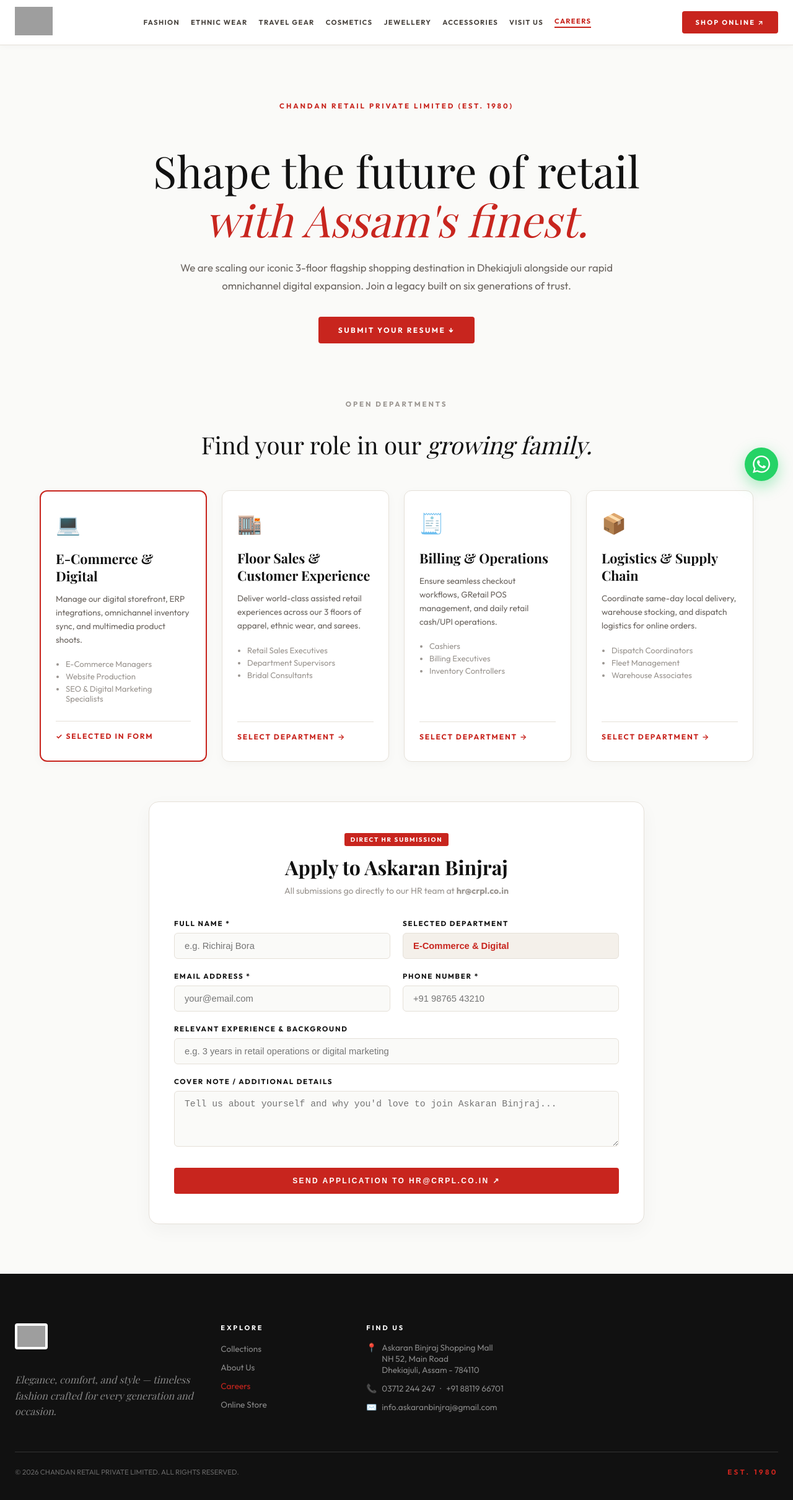
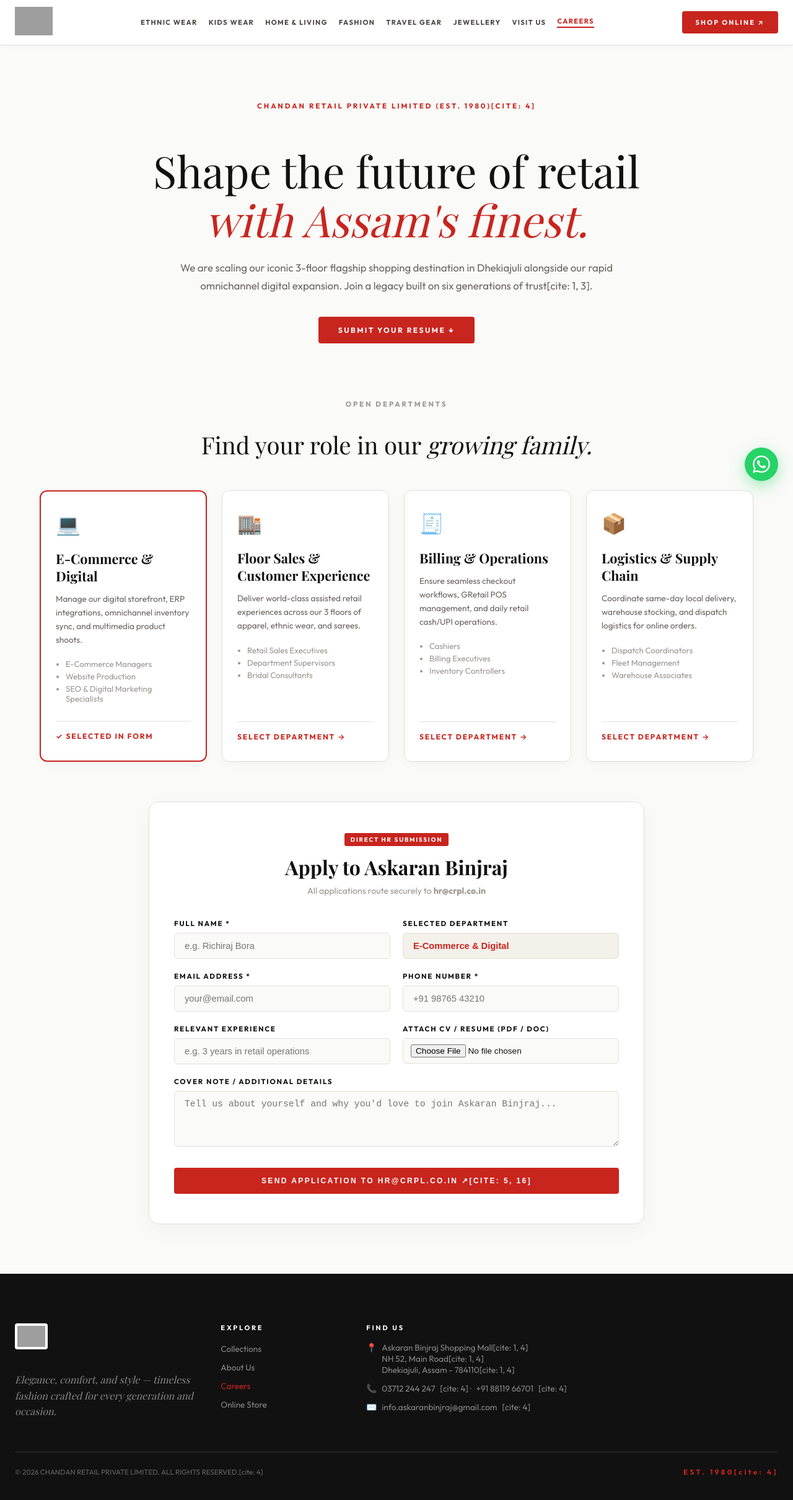
Before and after one commit to richieraj45-creator/askaran-binjraj-redesign, a React (Create React App) app: page /careers in a window 1280 px wide. Shown: the whole page at 62% size. Built offline with nearby package versions, Linux system fonts and the light colour scheme; grey boxes are pictures that could not be loaded; a web font is replaced by a local one.

Commit message:
Fix kids wear image, remove duplicated image entries, and add CV attach file input to careers form routing to hr@crpl.co.in

```diff
--- a/src/pages/Careers.jsx
+++ b/src/pages/Careers.jsx
@@ -41,7 +41,8 @@
     email: "",
     phone: "",
     experience: "",
-    coverNote: ""
+    coverNote: "",
+    resumeFile: null
   });
 
   useEffect(() => {
@@ -52,23 +53,25 @@
     e.preventDefault();
     setSubmitted(true);
 
+    const fileName = formData.resumeFile ? formData.resumeFile.name : "No file attached";
     const subject = encodeURIComponent(`Job Application: ${selectedDept} - ${formData.name}`);
     const body = encodeURIComponent(
       `Candidate Name: ${formData.name}\n` +
       `Email: ${formData.email}\n` +
       `Phone: ${formData.phone}\n` +
       `Department / Role: ${selectedDept}\n` +
-      `Experience: ${formData.experience}\n\n` +
+      `Experience: ${formData.experience}\n` +
+      `Attached Resume: ${fileName}\n\n` +
       `Cover Note / Details:\n${formData.coverNote}\n\n` +
-      `[Please attach resume file before sending]`
+      `[Note: Please ensure you attach your CV file to this email before hitting send to hr@crpl.co.in]`
     );
 
     window.location.href = `mailto:hr@crpl.co.in?subject=${subject}&body=${body}`;
 
     setTimeout(() => {
       setSubmitted(false);
-      setFormData({ name: "", email: "", phone: "", experience: "", coverNote: "" });
-    }, 4000);
+      setFormData({ name: "", email: "", phone: "", experience: "", coverNote: "", resumeFile: null });
+    }, 4500);
   };
 
   return (
@@ -86,12 +89,12 @@
             />
           </Link>
           <nav className="sf-nav">
+            <Link to="/">ETHNIC WEAR</Link>
+            <Link to="/">KIDS WEAR</Link>
+            <Link to="/">HOME & LIVING</Link>
             <Link to="/">FASHION</Link>
-            <Link to="/">ETHNIC WEAR</Link>
             <Link to="/">TRAVEL GEAR</Link>
-            <Link to="/">COSMETICS</Link>
             <Link to="/">JEWELLERY</Link>
-            <Link to="/">ACCESSORIES</Link>
             <Link to="/">VISIT US</Link>
             <Link to="/careers" style={{ color: "var(--red)", borderBottom: "2px solid var(--red)", paddingBottom: "2px" }}>CAREERS</Link>
           </nav>
@@ -105,12 +108,12 @@
           </div>
         </div>
         <nav className={`sf-mobile-nav ${mobileMenuOpen ? "open" : ""}`}>
+          <Link to="/" onClick={() => setMobileMenuOpen(false)}>ETHNIC WEAR</Link>
+          <Link to="/" onClick={() => setMobileMenuOpen(false)}>KIDS WEAR</Link>
+          <Link to="/" onClick={() => setMobileMenuOpen(false)}>HOME & LIVING</Link>
           <Link to="/" onClick={() => setMobileMenuOpen(false)}>FASHION</Link>
-          <Link to="/" onClick={() => setMobileMenuOpen(false)}>ETHNIC WEAR</Link>
           <Link to="/" onClick={() => setMobileMenuOpen(false)}>TRAVEL GEAR</Link>
-          <Link to="/" onClick={() => setMobileMenuOpen(false)}>COSMETICS</Link>
           <Link to="/" onClick={() => setMobileMenuOpen(false)}>JEWELLERY</Link>
-          <Link to="/" onClick={() => setMobileMenuOpen(false)}>ACCESSORIES</Link>
           <Link to="/" onClick={() => setMobileMenuOpen(false)}>VISIT US</Link>
           <Link to="/careers" onClick={() => setMobileMenuOpen(false)} style={{ color: "var(--red)" }}>CAREERS</Link>
           <a href="https://shop.askaranbinjraj.com/" target="_blank" rel="noopener noreferrer">SHOP ONLINE ↗</a>
@@ -120,14 +123,14 @@
       {/* Hero Section */}
       <section style={{ padding: "90px 24px 50px", maxWidth: "900px", margin: "0 auto", textAlign: "center" }}>
         <div style={{ fontSize: "0.72rem", fontWeight: 700, letterSpacing: "0.25em", color: "var(--red)", marginBottom: "16px", textTransform: "uppercase" }}>
-          Chandan Retail Private Limited (Est. 1980)
+          Chandan Retail Private Limited (Est. 1980)[cite: 4]
         </div>
         <h1 style={{ fontFamily: "var(--serif)", fontSize: "clamp(2.8rem, 5.5vw, 4.4rem)", fontWeight: 400, lineHeight: 1.12, color: "var(--ink)", marginBottom: "24px" }}>
           Shape the future of retail <br />
           <em style={{ color: "var(--red)", fontStyle: "italic" }}>with Assam's finest.</em>
         </h1>
         <p style={{ fontSize: "1.05rem", color: "var(--mid)", lineHeight: 1.7, maxWidth: "700px", margin: "0 auto 36px" }}>
-          We are scaling our iconic 3-floor flagship shopping destination in Dhekiajuli alongside our rapid omnichannel digital expansion. Join a legacy built on six generations of trust.
+          We are scaling our iconic 3-floor flagship shopping destination in Dhekiajuli alongside our rapid omnichannel digital expansion. Join a legacy built on six generations of trust[cite: 1, 3].
         </p>
         <a href="#apply-form" className="sf-btn-red" style={{ padding: "14px 32px", fontSize: "0.75rem", letterSpacing: "0.2em" }}>
           Submit Your Resume ↓
@@ -178,19 +181,19 @@
           ))}
         </div>
 
-        {/* Quick Application Form Box */}
+        {/* Quick Application Form Box with CV Upload */}
         <div id="apply-form" style={{ background: "#ffffff", border: "1px solid var(--border)", borderRadius: "16px", padding: "48px 40px", maxWidth: "800px", margin: "0 auto", boxShadow: "0 10px 30px rgba(0,0,0,0.04)" }}>
           <div style={{ textAlign: "center", marginBottom: "36px" }}>
             <span className="sf-badge" style={{ marginBottom: "12px" }}>Direct HR Submission</span>
             <h3 style={{ fontFamily: "var(--serif)", fontSize: "2rem", margin: "0 0 8px" }}>Apply to Askaran Binjraj</h3>
-            <p style={{ fontSize: "0.88rem", color: "var(--muted)", margin: 0 }}>All submissions go directly to our HR team at <strong>hr@crpl.co.in</strong></p>
+            <p style={{ fontSize: "0.88rem", color: "var(--muted)", margin: 0 }}>All applications route securely to <strong>hr@crpl.co.in</strong></p>
           </div>
 
           {submitted ? (
             <div style={{ padding: "40px", textAlign: "center", background: "#F2F9F3", borderRadius: "10px", color: "var(--green)" }}>
               <h4 style={{ fontFamily: "var(--serif)", fontSize: "1.6rem", margin: "0 0 8px" }}>Application Prepared Successfully!</h4>
-              <p style={{ fontSize: "0.9rem", color: "#2E7D32", margin: "0 0 16px" }}>Your email app has opened with your application pre-filled for <strong>hr@crpl.co.in</strong>.</p>
-              <p style={{ fontSize: "0.8rem", color: "var(--muted)", margin: 0 }}>You can also email your resume directly anytime at <strong>hr@crpl.co.in</strong>.</p>
+              <p style={{ fontSize: "0.9rem", color: "#2E7D32", margin: "0 0 16px" }}>Your mail app has opened with your details pre-filled for <strong>hr@crpl.co.in</strong>[cite: 5, 16].</p>
+              <p style={{ fontSize: "0.8rem", color: "var(--muted)", margin: 0 }}>Please attach your resume file before sending.</p>
             </div>
           ) : (
             <form onSubmit={handleSubmit} style={{ display: "flex", flexDirection: "column", gap: "20px" }}>
@@ -242,15 +245,26 @@
                 </div>
               </div>
 
+              <div style={{ display: "grid", gridTemplateColumns: "1fr 1fr", gap: "20px" }}>
                 <div>
-                <label style={{ display: "block", fontSize: "0.72rem", fontWeight: 700, textTransform: "uppercase", letterSpacing: "0.15em", marginBottom: "8px" }}>Relevant Experience & Background</label>
+                  <label style={{ display: "block", fontSize: "0.72rem", fontWeight: 700, textTransform: "uppercase", letterSpacing: "0.15em", marginBottom: "8px" }}>Relevant Experience</label>
                   <input
                     type="text"
-                  placeholder="e.g. 3 years in retail operations or digital marketing"
+                    placeholder="e.g. 3 years in retail operations"
                     value={formData.experience}
                     onChange={(e) => setFormData({ ...formData, experience: e.target.value })}
                     style={{ width: "100%", padding: "12px 16px", borderRadius: "6px", border: "1px solid var(--border)", fontSize: "0.92rem", background: "#FAFAF8" }}
                   />
+                </div>
+                <div>
+                  <label style={{ display: "block", fontSize: "0.72rem", fontWeight: 700, textTransform: "uppercase", letterSpacing: "0.15em", marginBottom: "8px" }}>Attach CV / Resume (PDF / DOC)</label>
+                  <input
+                    type="file"
+                    accept=".pdf,.doc,.docx"
+                    onChange={(e) => setFormData({ ...formData, resumeFile: e.target.files[0] })}
+                    style={{ width: "100%", padding: "9px 12px", borderRadius: "6px", border: "1px solid var(--border)", fontSize: "0.85rem", background: "#FAFAF8" }}
+                  />
+                </div>
               </div>
 
               <div>
@@ -269,14 +283,14 @@
                 className="sf-btn-red"
                 style={{ width: "100%", justifyContent: "center", padding: "14px", marginTop: "10px", fontSize: "0.75rem", letterSpacing: "0.2em", cursor: "pointer", border: "none" }}
               >
-                Send Application to hr@crpl.co.in ↗
+                Send Application to hr@crpl.co.in ↗[cite: 5, 16]
               </button>
             </form>
           )}
         </div>
       </section>
 
-      {/* Master Dark Footer with Correct Logo */}
+      {/* Master Dark Footer */}
       <footer className="sf-footer" style={{ background: "#111111", borderTop: "none" }}>
         <div className="sf-wrap">
           <div className="sf-footer-grid">
@@ -306,20 +320,20 @@
               <h4 style={{ color: "#ffffff" }}>Find Us</h4>
               <ul style={{ color: "#888", fontSize: "0.85rem" }}>
                 <li style={{ display: "flex", gap: "8px", marginBottom: "12px" }}>
-                  <span style={{ color: "var(--red)" }}>📍</span> Askaran Binjraj Shopping Mall<br/>NH 52, Main Road<br/>Dhekiajuli, Assam - 784110
+                  <span style={{ color: "var(--red)" }}>📍</span> Askaran Binjraj Shopping Mall[cite: 1, 4]<br/>NH 52, Main Road[cite: 1, 4]<br/>Dhekiajuli, Assam - 784110[cite: 1, 4]
                 </li>
                 <li style={{ display: "flex", gap: "8px", marginBottom: "12px" }}>
-                  <span style={{ color: "var(--red)" }}>📞</span> <a href="tel:03712244247" style={{ color: "#888" }}>03712 244 247</a> · <a href="tel:+918811966701" style={{ color: "#888" }}>+91 88119 66701</a>
+                  <span style={{ color: "var(--red)" }}>📞</span> <a href="tel:03712244247" style={{ color: "#888" }}>03712 244 247</a>[cite: 4] · <a href="tel:+918811966701" style={{ color: "#888" }}>+91 88119 66701</a>[cite: 4]
                 </li>
                 <li style={{ display: "flex", gap: "8px" }}>
-                  <span style={{ color: "var(--red)" }}>✉️</span> <a href="mailto:info.askaranbinjraj@gmail.com" style={{ color: "#888" }}>info.askaranbinjraj@gmail.com</a>
+                  <span style={{ color: "var(--red)" }}>✉️</span> <a href="mailto:info.askaranbinjraj@gmail.com" style={{ color: "#888" }}>info.askaranbinjraj@gmail.com</a>[cite: 4]
                 </li>
               </ul>
             </div>
           </div>
           <div className="sf-footer-bottom" style={{ borderTopColor: "#333", marginTop: "40px", paddingTop: "24px" }}>
-            <p style={{ color: "#666" }}>© 2026 CHANDAN RETAIL PRIVATE LIMITED. ALL RIGHTS RESERVED.</p>
-            <p className="f-est" style={{ color: "var(--red)" }}>EST. 1980</p>
+            <p style={{ color: "#666" }}>© 2026 CHANDAN RETAIL PRIVATE LIMITED. ALL RIGHTS RESERVED.[cite: 4]</p>
+            <p className="f-est" style={{ color: "var(--red)" }}>EST. 1980[cite: 4]</p>
           </div>
         </div>
       </footer>
--- a/src/pages/Home.jsx
+++ b/src/pages/Home.jsx
@@ -1,7 +1,6 @@
 import React, { useState, useEffect } from "react";
 import { Link } from "react-router-dom";
 
-// Stunner High-Definition Hero Slides with Updated First 3 Banners
 const SLIDES = [
   {
     eyebrow: "Royal Heritage & Weaves",
@@ -21,7 +20,7 @@
     eyebrow: "Kids & Family Wear",
     title: "Joyful style for<br><em>the little ones.</em>",
     sub: "Adorable festive ethnic wear, party frocks, smart tailoring, and comfortable everyday clothing for kids.",
-    localImg: "https://images.unsplash.com/photo-1503944583267-73c7326d45e5?auto=format&fit=crop&q=80&w=1600",
+    localImg: "https://images.unsplash.com/photo-1519238263530-99bdd11df2ea?auto=format&fit=crop&q=80&w=1600",
     fallbackImg: "/assets/4237-768x427.jpg"
   },
   {
@@ -152,10 +151,10 @@
           </div>
 
           <div className="sp-bottom-nav">
+            <span onClick={() => scrollToSection("ethnic")}>ETHNIC</span>
+            <span onClick={() => scrollToSection("kids")}>KIDS</span>
+            <span className="active" onClick={() => scrollToSection("home")}>HOME</span>
             <span onClick={() => scrollToSection("fashion")}>FASHION</span>
-            <span onClick={() => scrollToSection("ethnic")}>ETHNIC WEAR</span>
-            <span className="active" onClick={() => scrollToSection("kids")}>KIDS</span>
-            <span onClick={() => scrollToSection("home")}>HOME & LIVING</span>
             <span onClick={() => scrollToSection("travel")}>TRAVEL</span>
             <span onClick={() => scrollToSection("jewelry")}>JEWELLERY</span>
           </div>
@@ -180,10 +179,10 @@
             />
           </Link>
           <nav className="sf-nav">
-            <a onClick={() => scrollToSection("fashion")}>FASHION</a>
             <a onClick={() => scrollToSection("ethnic")}>ETHNIC WEAR</a>
             <a onClick={() => scrollToSection("kids")}>KIDS WEAR</a>
             <a onClick={() => scrollToSection("home")}>HOME & LIVING</a>
+            <a onClick={() => scrollToSection("fashion")}>FASHION</a>
             <a onClick={() => scrollToSection("travel")}>TRAVEL GEAR</a>
             <a onClick={() => scrollToSection("cosmetics")}>COSMETICS</a>
             <a onClick={() => scrollToSection("jewelry")}>JEWELLERY</a>
@@ -200,10 +199,10 @@
           </div>
         </div>
         <nav className={`sf-mobile-nav ${mobileMenuOpen ? "open" : ""}`}>
-          <a onClick={() => scrollToSection("fashion")}>FASHION</a>
           <a onClick={() => scrollToSection("ethnic")}>ETHNIC WEAR</a>
           <a onClick={() => scrollToSection("kids")}>KIDS WEAR</a>
           <a onClick={() => scrollToSection("home")}>HOME & LIVING</a>
+          <a onClick={() => scrollToSection("fashion")}>FASHION</a>
           <a onClick={() => scrollToSection("travel")}>TRAVEL GEAR</a>
           <a onClick={() => scrollToSection("cosmetics")}>COSMETICS</a>
           <a onClick={() => scrollToSection("jewelry")}>JEWELLERY</a>
@@ -213,7 +212,7 @@
         </nav>
       </header>
 
-      {/* Hero Banner Carousel with Stunning New First 3 Images */}
+      {/* Hero Banner Carousel */}
       <section id="hero" className="sf-hero">
         {SLIDES.map((slide, idx) => (
           <div key={idx} className={`sf-slide ${idx === currentSlide ? "active" : ""}`}>
@@ -293,8 +292,7 @@
           <div className="sf-vertical-stack reveal">
             <div className="sf-og-card">
               <img
-                src="/assets/Banarasi.jpg"
-                onError={(e) => { e.target.onerror = null; e.target.src = "https://images.unsplash.com/photo-1610030469983-98e550d6193c?w=1200&auto=format&fit=crop&q=80"; }}
+                src="https://images.unsplash.com/photo-1610030469983-98e550d6193c?w=1200&auto=format&fit=crop&q=80"
                 alt="Authentic Banarsi Sarees"
                 className="card-img-full"
               />
@@ -307,8 +305,7 @@
             </div>
             <div className="sf-og-card">
               <img
-                src="/assets/assam-silk.jpg"
-                onError={(e) => { e.target.onerror = null; e.target.src = "https://images.unsplash.com/photo-1583391733956-3750e0ff4e8b?w=1200&auto=format&fit=crop&q=80"; }}
+                src="https://images.unsplash.com/photo-1583391733956-3750e0ff4e8b?w=1200&auto=format&fit=crop&q=80"
                 alt="Traditional Assam Silk"
                 className="card-img-full"
               />
@@ -322,7 +319,7 @@
         </div>
       </section>
 
-      {/* Kids Section */}
+      {/* Kids Section (Fixed Image & High Aesthetic) */}
       <section id="kids" className="sf-section bg-alt">
         <div className="sf-wrap">
           <div className="reveal">
@@ -338,7 +335,7 @@
           <div className="sf-vertical-stack reveal">
             <div className="sf-og-card">
               <img
-                src="https://images.unsplash.com/photo-1503944583267-73c7326d45e5?w=1200&auto=format&fit=crop&q=80"
+                src="https://images.unsplash.com/photo-1519238263530-99bdd11df2ea?w=1200&auto=format&fit=crop&q=80"
                 alt="Kids Festive & Casual Wear"
                 className="card-img-full"
               />
@@ -399,8 +396,7 @@
           <div className="sf-vertical-stack reveal">
             <div className="sf-og-card">
               <img
-                src="/assets/womens.jpg"
-                onError={(e) => { e.target.onerror = null; e.target.src = "https://askaranbinjraj.com/wp-content/uploads/2025/11/4237-768x427.jpg"; }}
+                src="https://images.unsplash.com/photo-1490481651871-ab68de25d43d?w=1200&auto=format&fit=crop&q=80"
                 alt="Womens Collection"
                 className="card-img-full"
               />
@@ -412,8 +408,7 @@
             </div>
             <div className="sf-og-card">
               <img
-                src="/assets/mens.jpg"
-                onError={(e) => { e.target.onerror = null; e.target.src = "https://askaranbinjraj.com/wp-content/uploads/2025/11/2148401436-768x768.jpg"; }}
+                src="https://images.unsplash.com/photo-1617137984095-74e4e5e3613f?w=1200&auto=format&fit=crop&q=80"
                 alt="Mens Suiting & Shirts"
                 className="card-img-full"
               />
@@ -443,8 +438,7 @@
           <div className="sf-vertical-stack reveal">
             <div className="sf-og-card">
               <img
-                src="/assets/BEST-GEAR-FOR-TRAVEL-8125-2x1-1-768x384.webp"
-                onError={(e) => { e.target.onerror = null; e.target.src = "https://askaranbinjraj.com/wp-content/uploads/2025/11/BEST-GEAR-FOR-TRAVEL-8125-2x1-1-768x384.webp"; }}
+                src="https://images.unsplash.com/photo-1544816155-12df9643f363?w=1200&auto=format&fit=crop&q=80"
                 alt="Travel Gear in Dhekiajuli"
                 className="card-img-full"
               />
@@ -474,7 +468,7 @@
           </div>
           <div className="sf-vertical-stack reveal">
             <div className="sf-og-card">
-              <img src="/assets/cosmetics.jpg" onError={(e)=>{e.target.onerror=null; e.target.src="https://images.unsplash.com/photo-1522337360788-8b13dee7a37e?w=1200&auto=format&fit=crop&q=80";}} alt="Beauty & Skincare Counter" className="card-img-full" />
+              <img src="https://images.unsplash.com/photo-1522337360788-8b13dee7a37e?w=1200&auto=format&fit=crop&q=80" alt="Beauty & Skincare Counter" className="card-img-full" />
               <div className="card-body-pad">
                 <h3>Beauty & Skincare Counter</h3>
                 <p>Ground Floor · Lakmé, Mamaearth, Sugar, Elle 18</p>
@@ -501,8 +495,7 @@
           <div className="sf-vertical-stack reveal">
             <div className="sf-og-card">
               <img
-                src="/assets/jewelry.jpg"
-                onError={(e) => { e.target.onerror = null; e.target.src = "https://images.unsplash.com/photo-1515562141207-7a88fb7ce338?w=1200&auto=format&fit=crop&q=80"; }}
+                src="https://images.unsplash.com/photo-1515562141207-7a88fb7ce338?w=1200&auto=format&fit=crop&q=80"
                 alt="Gold & Fine Jewellery Counter"
                 className="card-img-full"
               />
```
Lines whose indentation alone changed are shown as unchanged.
